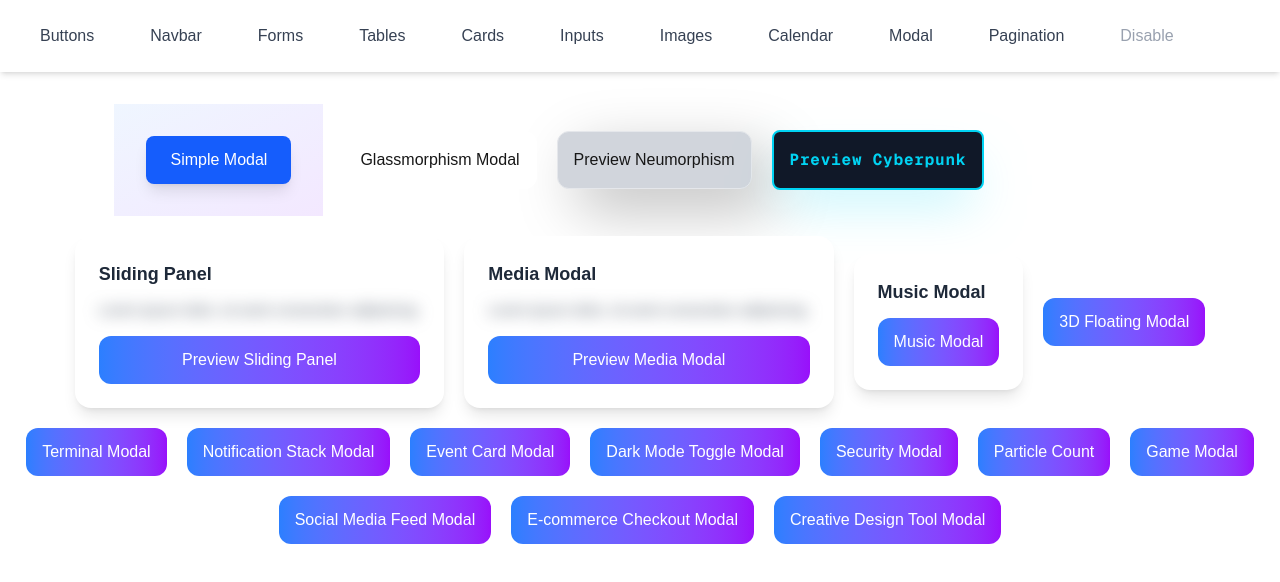
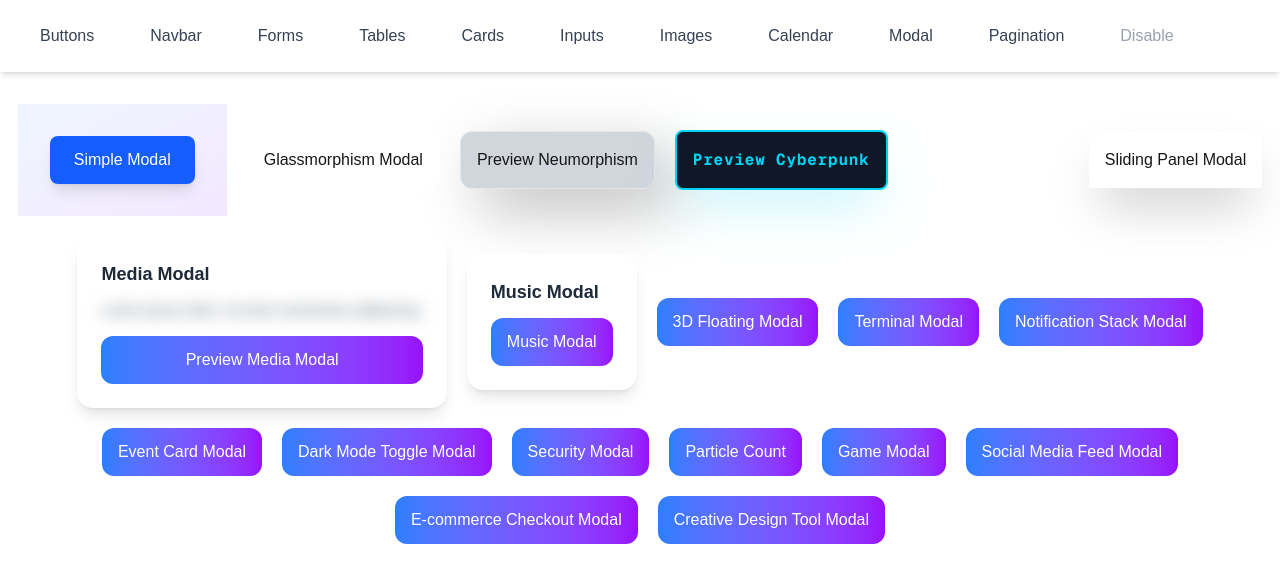
Before and after one commit to Prohor722/tailwind_compoenets, a Next.js app: page /modal in a window 1280 px wide. Shown: the top 582 px of the page. Built offline with nearby package versions, Linux system fonts and the light colour scheme.

Commit message:
Sliding panel modal distructured and modified

```diff
--- /dev/null
+++ b/app/modal/components/SlidingPanelModal.tsx
@@ -0,0 +1,98 @@
+import { Bell, Settings, X } from 'lucide-react'
+import { useState } from 'react'
+
+const SlidingPanelModal = () => {
+  const [activeModal, setActiveModal] = useState<string | null>(null);
+
+  const closeModal = () => setActiveModal(null);
+
+  return (
+    <div>
+
+        <div className={`fixed inset-0 bg-black
+        bg-opacity-50 z-50
+        ${activeModal === "sliding" ? 'flex items-center justify-center' : 'hidden'}
+        `}>
+          <div className="fixed right-0 top-0 h-full w-full max-w-md bg-white shadow-2xl transform transition-transform duration-300 ease-out animate-in slide-in-from-right">
+            <div className="p-6 border-b border-gray-200">
+              <div className="flex justify-between items-center">
+                <h3 className="text-xl font-bold text-gray-800">Settings Panel</h3>
+                <button onClick={closeModal} className="cursor-pointer text-gray-400 hover:text-gray-600 transition-colors">
+                  <X size={24} />
+                </button>
+              </div>
+            </div>
+
+            <div className="p-6 flex-1 overflow-y-auto">
+              <div className="space-y-6">
+                <div>
+                  <h4 className="font-semibold text-gray-800 mb-3 flex items-center gap-2">
+                    <Bell size={18} className="text-blue-500" />
+                    Notifications
+                  </h4>
+                  <div className="space-y-3">
+                    <label className="flex items-center justify-between">
+                      <span className="text-sm text-gray-600">Email notifications</span>
+                      <input type="checkbox" className="w-4 h-4 text-blue-600 rounded" defaultChecked />
+                    </label>
+                    <label className="flex items-center justify-between">
+                      <span className="text-sm text-gray-600">Push notifications</span>
+                      <input type="checkbox" className="w-4 h-4 text-blue-600 rounded" />
+                    </label>
+                  </div>
+                </div>
+
+                <div>
+                  <h4 className="font-semibold text-gray-800 mb-3 flex items-center gap-2">
+                    <Settings size={18} className="text-green-500" />
+                    Preferences
+                  </h4>
+                  <div className="space-y-3">
+                    <div>
+                      <label className="text-sm text-gray-600 block mb-1">Theme</label>
+                      <select className="w-full p-2 border border-gray-300 rounded-lg text-sm">
+                        <option>Light</option>
+                        <option>Dark</option>
+                        <option>Auto</option>
+                      </select>
+                    </div>
+                    <div>
+                      <label className="text-sm text-gray-600 block mb-1">Language</label>
+                      <select className="w-full p-2 border border-gray-300 rounded-lg text-sm">
+                        <option>English</option>
+                        <option>Spanish</option>
+                        <option>French</option>
+                      </select>
+                    </div>
+                  </div>
+                </div>
+              </div>
+            </div>
+
+            <div className="p-6 border-t border-gray-200">
+              <div className="flex gap-3">
+                <button className="cursor-pointer bg-blue-600 hover:bg-blue-700 text-white px-4 py-2 rounded-lg transition-colors flex-1">
+                  Save Changes
+                </button>
+                <button onClick={closeModal} className="cursor-pointer border border-gray-300 hover:bg-gray-50 text-gray-700 px-4 py-2 rounded-lg transition-colors">
+                  Cancel
+                </button>
+              </div>
+            </div>
+          </div>
+        </div>
+
+        {/* Button  */}
+          <button
+            onClick={() => setActiveModal('sliding')}
+            className="p-4 cursor-pointer bg-white shadow-2xl"
+          >
+            Sliding Panel Modal
+          </button>
+
+
+      </div>
+  )
+}
+
+export default SlidingPanelModal
--- a/app/modal/page.tsx
+++ b/app/modal/page.tsx
@@ -21,6 +21,7 @@ import GlassmorphismModal from "./components/GlassmorphismModal";
 import NeumorphismModal from "./components/NeumorphismModal";
 import CyberpunkModal from "./components/CyberpunkModal";
 import CardStackModal from "./components/CardStackModal";
+import SlidingPanelModal from "./components/SlidingPanelModal";
 
 
 export default function ModalPage() {
@@ -210,98 +211,7 @@ export default function ModalPage() {
       <CardStackModal />
 
       {/* Modal 8  */}
-      {/* Sliding Panel Modal */}
-      <div>
-
-        <div className={`fixed inset-0 bg-black
-        bg-opacity-50 z-50
-        ${activeModal === "sliding" ? 'flex items-center justify-center' : 'hidden'}
-        `}>
-          <div className="fixed right-0 top-0 h-full w-full max-w-md bg-white shadow-2xl transform transition-transform duration-300 ease-out animate-in slide-in-from-right">
-            <div className="p-6 border-b border-gray-200">
-              <div className="flex justify-between items-center">
-                <h3 className="text-xl font-bold text-gray-800">Settings Panel</h3>
-                <button onClick={closeModal} className="text-gray-400 hover:text-gray-600 transition-colors">
-                  <X size={24} />
-                </button>
-              </div>
-            </div>
-
-            <div className="p-6 flex-1 overflow-y-auto">
-              <div className="space-y-6">
-                <div>
-                  <h4 className="font-semibold text-gray-800 mb-3 flex items-center gap-2">
-                    <Bell size={18} className="text-blue-500" />
-                    Notifications
-                  </h4>
-                  <div className="space-y-3">
-                    <label className="flex items-center justify-between">
-                      <span className="text-sm text-gray-600">Email notifications</span>
-                      <input type="checkbox" className="w-4 h-4 text-blue-600 rounded" defaultChecked />
-                    </label>
-                    <label className="flex items-center justify-between">
-                      <span className="text-sm text-gray-600">Push notifications</span>
-                      <input type="checkbox" className="w-4 h-4 text-blue-600 rounded" />
-                    </label>
-                  </div>
-                </div>
-
-                <div>
-                  <h4 className="font-semibold text-gray-800 mb-3 flex items-center gap-2">
-                    <Settings size={18} className="text-green-500" />
-                    Preferences
-                  </h4>
-                  <div className="space-y-3">
-                    <div>
-                      <label className="text-sm text-gray-600 block mb-1">Theme</label>
-                      <select className="w-full p-2 border border-gray-300 rounded-lg text-sm">
-                        <option>Light</option>
-                        <option>Dark</option>
-                        <option>Auto</option>
-                      </select>
-                    </div>
-                    <div>
-                      <label className="text-sm text-gray-600 block mb-1">Language</label>
-                      <select className="w-full p-2 border border-gray-300 rounded-lg text-sm">
-                        <option>English</option>
-                        <option>Spanish</option>
-                        <option>French</option>
-                      </select>
-                    </div>
-                  </div>
-                </div>
-              </div>
-            </div>
-
-            <div className="p-6 border-t border-gray-200">
-              <div className="flex gap-3">
-                <button className="bg-blue-600 hover:bg-blue-700 text-white px-4 py-2 rounded-lg transition-colors flex-1">
-                  Save Changes
-                </button>
-                <button onClick={closeModal} className="border border-gray-300 hover:bg-gray-50 text-gray-700 px-4 py-2 rounded-lg transition-colors">
-                  Cancel
-                </button>
-              </div>
-            </div>
-          </div>
-        </div>
-
-        {/* Button  */}
-        <div className="bg-white rounded-2xl p-6 shadow-lg hover:shadow-xl transition-shadow duration-300">
-          <h3 className="text-lg font-semibold text-gray-800 mb-3">Sliding Panel</h3>
-          <p className="text-gray-600 text-sm mb-4 Transparent backdrop with blur effects">
-            Lorem ipsum dolor, sit amet consectetur adipisicing.
-          </p>
-          <button
-            onClick={() => setActiveModal('sliding')}
-            className="w-full bg-gradient-to-r from-blue-500 to-purple-600 hover:from-blue-600 hover:to-purple-700 text-white py-3 px-4 rounded-xl transition-all duration-300 transform hover:scale-105 font-medium"
-          >
-            Preview Sliding Panel
-          </button>
-        </div>
-
-
-      </div>
+      <SlidingPanelModal />
 
       {/* Modal 9  */}
       {/* Media Modal */}
```
